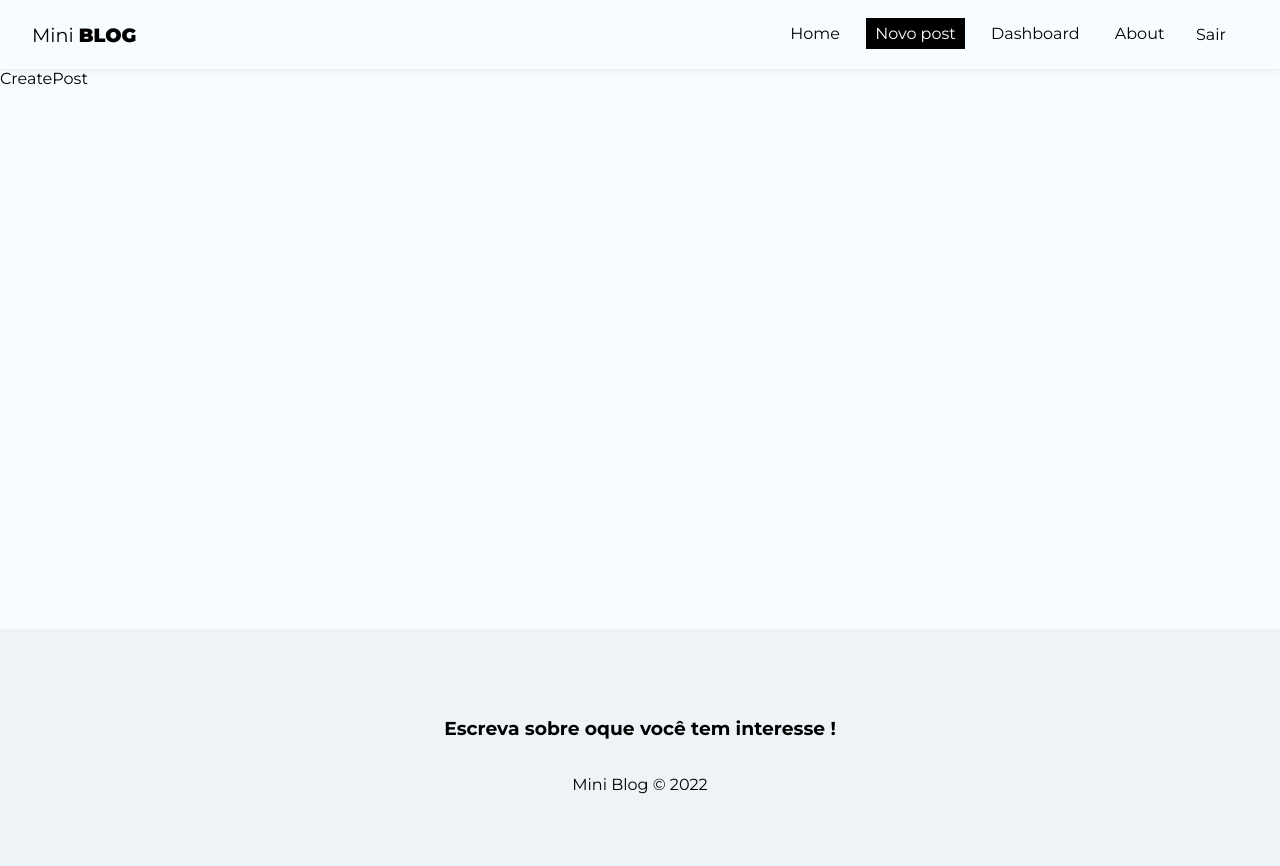
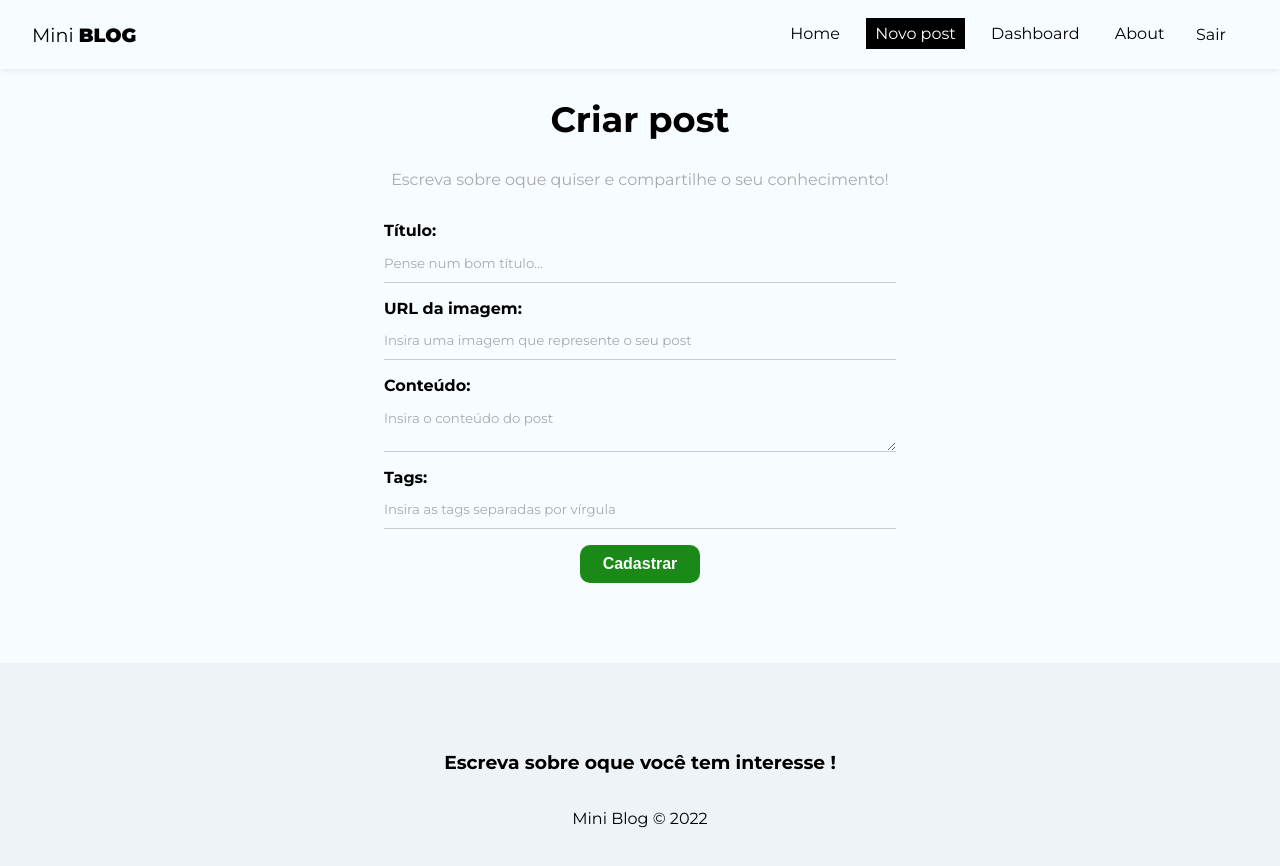
Before and after one commit to EuLorenzo/miniBlog, a React (Vite) app: page /posts/create in a window 1280 px wide. Shown: the top 866 px of the page. Built offline with nearby package versions, Linux system fonts and the light colour scheme; no server answers; sample sign-in values are in the browser's storage.

Commit message:
App creating posts with success

```diff
--- /dev/null
+++ b/src/hooks/useInsertDocument.ts
@@ -0,0 +1,76 @@
+import { addDoc, collection, Timestamp } from "firebase/firestore";
+import { useEffect, useReducer, useState } from "react";
+import { db } from "../firebase/config";
+import documentType from "../types/documentType";
+
+interface reducerProps {
+  loading: boolean;
+  error: string | null;
+}
+
+interface actionProps {
+  type: "LOADING" | "INSERTED_DOC" | "ERROR";
+  payload?: string;
+}
+
+const insertReducer = (state: reducerProps, action: actionProps) => {
+  switch (action.type) {
+    case "LOADING":
+      return { loading: true, error: null };
+    case "INSERTED_DOC":
+      return { loading: false, error: null };
+    case "ERROR":
+      if (action.payload) {
+        return { loading: false, error: action.payload };
+      } else {
+        return state;
+      }
+    default:
+      return state;
+  }
+};
+
+const useInsertDocument = (docCollection: string) => {
+  const [response, dispatch] = useReducer(insertReducer, {
+    loading: false,
+    error: null,
+  });
+
+  // deal with memory leak
+  const [cancelled, setCancelled] = useState(false);
+
+  const checkCancelBeforeDispatch = (action: actionProps) => {
+    if (!cancelled) {
+      dispatch(action);
+    }
+  };
+
+  const insertDocument = async (document: documentType) => {
+    checkCancelBeforeDispatch({ type: "LOADING" });
+
+    try {
+      const newDocument = { ...document, createdAt: Timestamp.now() };
+
+      await addDoc(collection(db, docCollection), newDocument);
+
+      checkCancelBeforeDispatch({
+        type: "INSERTED_DOC",
+      });
+
+      // eslint-disable-next-line @typescript-eslint/no-explicit-any
+    } catch (error: any) {
+      checkCancelBeforeDispatch({
+        type: "INSERTED_DOC",
+        payload: error.message,
+      });
+    }
+  };
+
+  useEffect(() => {
+    return () => setCancelled(true);
+  }, []);
+
+  return { insertDocument, response };
+};
+
+export default useInsertDocument;
--- a/src/pages/CreatePost/CreatePost.module.css
+++ b/src/pages/CreatePost/CreatePost.module.css
@@ -0,0 +1,12 @@
+.create_post {
+  text-align: center;
+
+  h2 {
+    font-size: 2.2em;
+  }
+
+  p {
+    color: #aaa;
+    margin-bottom: 2em;
+  }
+}
--- a/src/pages/CreatePost/CreatePost.tsx
+++ b/src/pages/CreatePost/CreatePost.tsx
@@ -1,5 +1,115 @@
+import { useState } from "react";
+import useAuthValue from "../../hooks/useAuthValue";
+import styles from "./CreatePost.module.css";
+import useInsertDocument from "../../hooks/useInsertDocument";
+import { useNavigate } from "react-router-dom";
+
 const CreatePost = () => {
-  return <div>CreatePost</div>;
+  const [title, setTitle] = useState("");
+  const [image, setImage] = useState("");
+  const [body, setBody] = useState("");
+  const [tags, setTags] = useState("");
+  const [formError, setFormError] = useState("");
+
+  const { user } = useAuthValue();
+
+  const { insertDocument, response } = useInsertDocument("posts");
+
+  const navigate = useNavigate();
+
+  const handleSubmit = (e: React.FormEvent<HTMLFormElement>) => {
+    e.preventDefault();
+    setFormError("");
+
+    try {
+      new URL(image);
+    } catch {
+      setFormError("A imagem precisa ser uma URL.");
+    }
+
+    const tagsArray = tags.split(",").map((tag) => tag.trim().toLowerCase());
+
+    if (!title || !image || !body || !tags) {
+      setFormError("Por favor, preencha todos os campos!");
+    }
+
+    if (formError) return;
+
+    insertDocument({
+      title,
+      image,
+      body,
+      tags: tagsArray,
+      uid: user?.uid,
+      createdBy: user?.displayName,
+    });
+
+    navigate("/");
+  };
+
+  return (
+    <div className={styles.create_post}>
+      <h2>Criar post</h2>
+      <p>Escreva sobre oque quiser e compartilhe o seu conhecimento!</p>
+
+      <form onSubmit={(e) => handleSubmit(e)}>
+        <label>
+          <span>Título:</span>
+          <input
+            type="text"
+            name="title"
+            placeholder="Pense num bom título..."
+            required
+            onChange={(e) => setTitle(e.target.value)}
+            value={title}
+          />
+        </label>
+
+        <label>
+          <span>URL da imagem:</span>
+          <input
+            type="text"
+            name="image"
+            placeholder="Insira uma imagem que represente o seu post"
+            required
+            onChange={(e) => setImage(e.target.value)}
+            value={image}
+          />
+        </label>
+
+        <label>
+          <span>Conteúdo:</span>
+          <textarea
+            name="body"
+            placeholder="Insira o conteúdo do post"
+            required
+            onChange={(e) => setBody(e.target.value)}
+            value={body}
+          />
+        </label>
+
+        <label>
+          <span>Tags:</span>
+          <input
+            type="text"
+            name="tags"
+            placeholder="Insira as tags separadas por vírgula"
+            required
+            onChange={(e) => setTags(e.target.value)}
+            value={tags}
+          />
+        </label>
+        {!response.loading && <button className="btn">Cadastrar</button>}
+        {response.loading && (
+          <button className="btn" disabled>
+            Aguarde
+          </button>
+        )}
+        {response.error && <p className="error">{response.error}</p>}
+        {formError && <p className="error">{formError}</p>}
+      </form>
+    </div>
+  );
 };
 
 export default CreatePost;
--- /dev/null
+++ b/src/types/documentType.ts
@@ -0,0 +1,10 @@
+interface documentType {
+  title: string;
+  image: string;
+  body: string;
+  tags: string[];
+  uid: string | undefined;
+  createdBy: string | null | undefined;
+}
+
+export default documentType;
```
